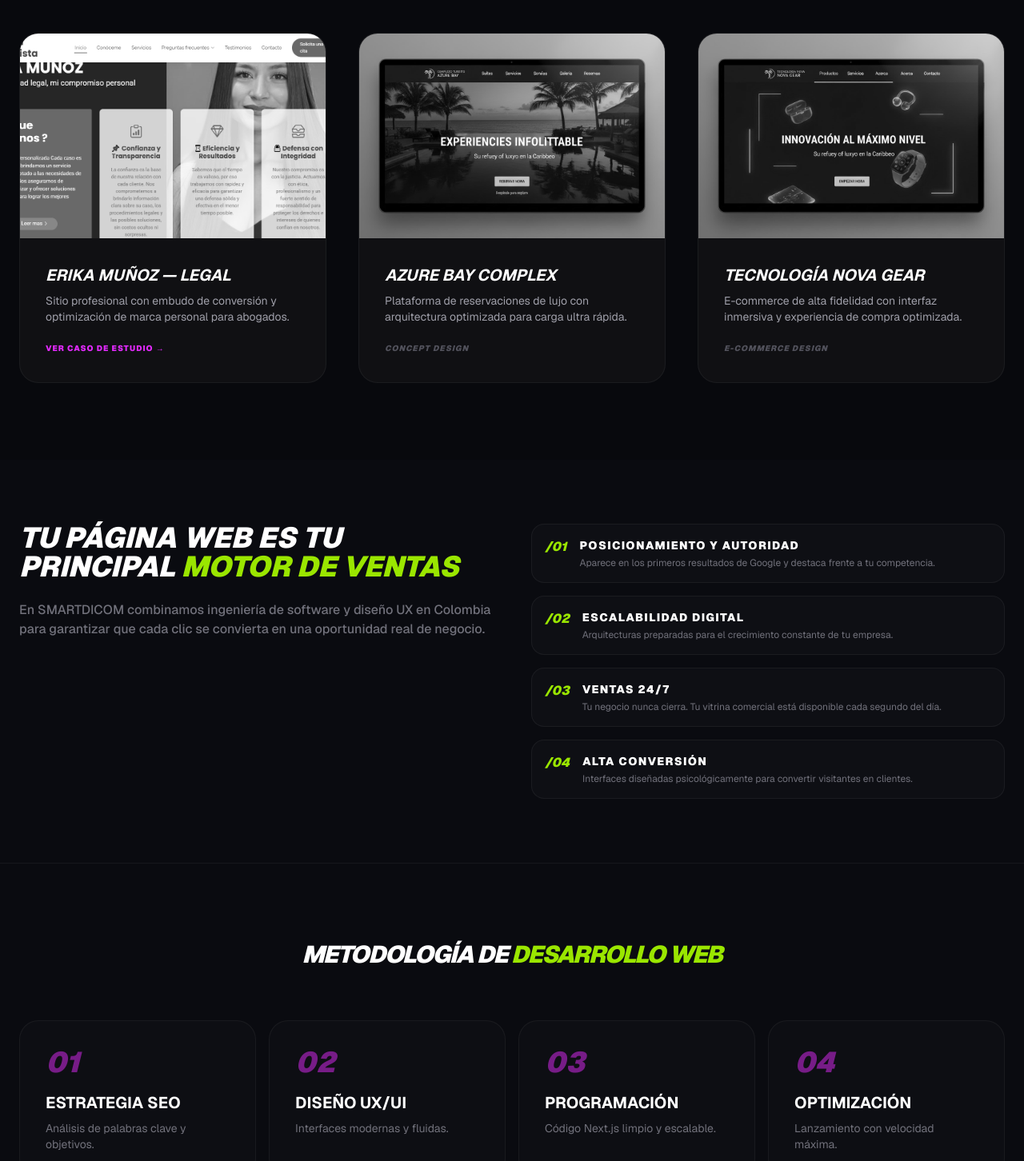
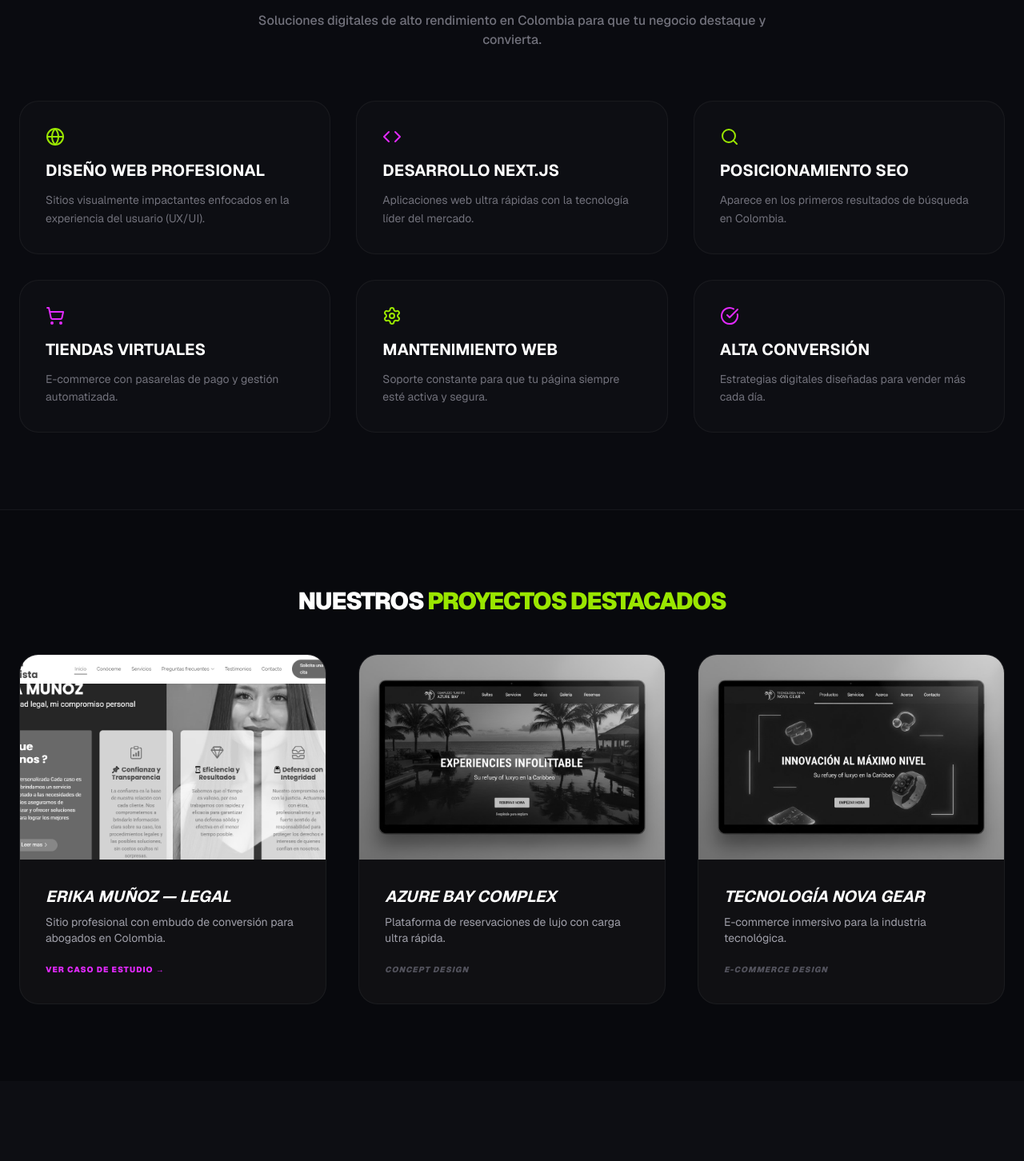
Before and after one commit to jhonfisiko/pagina, a Next.js app: page / in a window 1280 px wide. Shown: the part 980-2432 px from the top of the page at 80% size. Built offline with nearby package versions, Linux system fonts and the light colour scheme.

Commit message:
feat: optimización SEO completa, servicios y corrección de hidratación

```diff
--- a/app/page.tsx
+++ b/app/page.tsx
@@ -3,7 +3,7 @@
 import React, { useRef, useState, FormEvent } from 'react';
 import Image from 'next/image';
 import Link from 'next/link';
-import { ArrowRight, MessageCircle, Send, CheckCircle } from 'lucide-react';
+import { ArrowRight, MessageCircle, Send, CheckCircle, Globe, Code, Search, ShoppingCart, Settings } from 'lucide-react';
 import { motion, AnimatePresence } from 'framer-motion';
 
 export default function Home() {
@@ -40,7 +40,7 @@ export default function Home() {
   return (
     <div className="flex min-h-screen flex-col bg-[#0a0b10] font-sans text-white selection:bg-lime-500/30">
 
-      {/* BOTÓN WHATSAPP FLOTANTE - Optimizado para accesibilidad */}
+      {/* BOTÓN WHATSAPP FLOTANTE */}
       <motion.a
         href="https://wa.me/573113462128"
         target="_blank"
@@ -73,14 +73,15 @@ export default function Home() {
             </div>
           </Link>
           <div className="hidden md:flex gap-8 text-xs font-bold uppercase tracking-widest text-zinc-400 items-center">
-            <a href="#services" className="hover:text-white transition-colors">Servicios</a>
+            <a href="#servicios" className="hover:text-white transition-colors">Servicios</a>
+            <a href="#proyectos" className="hover:text-white transition-colors">Portafolio</a>
             <a href="#contact" className="hover:text-fuchsia-500 transition-colors">Contacto</a>
             <a href="https://wa.me/573113462128" className="px-5 py-2 bg-white text-black rounded-full hover:bg-lime-400 transition-all">Cotizar Proyecto</a>
           </div>
         </div>
       </motion.nav>
 
-      {/* HERO SECTION - H1 Optimizado con Keyword Local */}
+      {/* HERO SECTION */}
       <main className="relative flex flex-col items-center justify-center px-6 py-32 text-center overflow-hidden">
         <div className="absolute top-1/2 left-1/2 -translate-x-1/2 -translate-y-1/2 w-[500px] h-[500px] bg-fuchsia-600/10 blur-[120px] rounded-full -z-10" />
 
@@ -106,8 +107,39 @@ export default function Home() {
         </motion.div>
       </main>
 
-      {/* SECCIÓN DE PORTAFOLIO - H2 Semántico */}
-      <section id="services" className="py-24 px-6 bg-black/20">
+      {/* NUEVA SECCIÓN: SERVICIOS OPTIMIZADOS SEO */}
+      <section id="servicios" className="py-24 px-6 border-y border-white/5">
+        <div className="max-w-7xl mx-auto">
+          <div className="text-center mb-16">
+            <h2 className="text-4xl font-black uppercase italic mb-4">
+              Expertos en Desarrollo de <span className="text-lime-400">Páginas Web</span>
+            </h2>
+            <p className="text-zinc-500 max-w-2xl mx-auto font-medium">
+              Soluciones digitales de alto rendimiento en Colombia para que tu negocio destaque y convierta.
+            </p>
+          </div>
+
+          <div className="grid grid-cols-1 md:grid-cols-3 gap-8">
+            {[
+              { title: 'Diseño Web Profesional', desc: 'Sitios visualmente impactantes enfocados en la experiencia del usuario (UX/UI).', icon: <Globe className="text-lime-400" /> },
+              { title: 'Desarrollo Next.js', desc: 'Aplicaciones web ultra rápidas con la tecnología líder del mercado.', icon: <Code className="text-fuchsia-500" /> },
+              { title: 'Posicionamiento SEO', desc: 'Aparece en los primeros resultados de búsqueda en Colombia.', icon: <Search className="text-lime-400" /> },
+              { title: 'Tiendas Virtuales', desc: 'E-commerce con pasarelas de pago y gestión automatizada.', icon: <ShoppingCart className="text-fuchsia-500" /> },
+              { title: 'Mantenimiento Web', desc: 'Soporte constante para que tu página siempre esté activa y segura.', icon: <Settings className="text-lime-400" /> },
+              { title: 'Alta Conversión', desc: 'Estrategias digitales diseñadas para vender más cada día.', icon: <CheckCircle className="text-fuchsia-500" /> }
+            ].map((service, i) => (
+              <div key={i} className="p-8 rounded-3xl bg-zinc-900/30 border border-white/5 hover:border-lime-400/50 transition-all group">
+                <div className="mb-4">{service.icon}</div>
+                <h3 className="text-xl font-bold uppercase mb-3 group-hover:text-lime-400 transition-colors">{service.title}</h3>
+                <p className="text-zinc-500 text-sm leading-relaxed">{service.desc}</p>
+              </div>
+            ))}
+          </div>
+        </div>
+      </section>
+
+      {/* PORTAFOLIO */}
+      <section id="proyectos" className="py-24 px-6 bg-black/20">
         <div className="max-w-7xl mx-auto">
           <motion.h2
             initial={{ opacity: 0 }}
@@ -118,53 +150,35 @@ export default function Home() {
           </motion.h2>
 
           <div className="grid grid-cols-1 md:grid-cols-3 gap-10">
-            {/* Proyecto 1: Erika Muñoz */}
             <article className="group relative overflow-hidden rounded-3xl border border-white/5 bg-zinc-900/50">
               <div className="relative h-64 w-full overflow-hidden">
-                <Image
-                  src="/abogada.png"
-                  alt="Diseño web para Erika Muñoz Abogada - Especialista Legal en Colombia"
-                  fill
-                  className="object-cover transition-all duration-500 grayscale-0 md:grayscale md:group-hover:grayscale-0 md:group-hover:scale-110"
-                />
+                <Image src="/abogada.png" alt="Diseño web para Erika Muñoz Abogada" fill className="object-cover transition-all duration-500 md:grayscale md:group-hover:grayscale-0 md:group-hover:scale-110" />
               </div>
               <div className="p-8">
                 <h3 className="text-xl font-bold mb-2 uppercase italic text-white group-hover:text-lime-400 transition-colors">Erika Muñoz — Legal</h3>
-                <p className="text-zinc-400 text-sm mb-4">Sitio profesional con embudo de conversión y optimización de marca personal para abogados.</p>
+                <p className="text-zinc-400 text-sm mb-4">Sitio profesional con embudo de conversión para abogados en Colombia.</p>
                 <a href="https://erikamunoz.vercel.app/" target="_blank" rel="noopener noreferrer" className="text-[10px] font-black uppercase tracking-widest text-fuchsia-500 hover:text-white transition-colors">Ver Caso de Estudio →</a>
               </div>
             </article>
 
-            {/* Proyecto 2: Azure Bay */}
             <article className="group relative overflow-hidden rounded-3xl border border-white/5 bg-zinc-900/50">
               <div className="relative h-64 w-full overflow-hidden">
-                <Image
-                  src="/azure-bay.jpg"
-                  alt="Plataforma Azure Bay Complex - Desarrollo web inmobiliario de lujo"
-                  fill
-                  className="object-cover transition-all duration-500 grayscale-0 md:grayscale md:group-hover:grayscale-0 md:group-hover:scale-110"
-                />
+                <Image src="/azure-bay.jpg" alt="Azure Bay Complex" fill className="object-cover transition-all duration-500 md:grayscale md:group-hover:grayscale-0 md:group-hover:scale-110" />
               </div>
               <div className="p-8">
                 <h3 className="text-xl font-bold mb-2 uppercase italic text-white group-hover:text-lime-400 transition-colors">Azure Bay Complex</h3>
-                <p className="text-zinc-400 text-sm mb-4">Plataforma de reservaciones de lujo con arquitectura optimizada para carga ultra rápida.</p>
+                <p className="text-zinc-400 text-sm mb-4">Plataforma de reservaciones de lujo con carga ultra rápida.</p>
                 <span className="text-[10px] font-black uppercase tracking-widest text-zinc-600 italic">Concept Design</span>
               </div>
             </article>
 
-            {/* Proyecto 3: Nova Gear */}
             <article className="group relative overflow-hidden rounded-3xl border border-white/5 bg-zinc-900/50">
               <div className="relative h-64 w-full overflow-hidden">
-                <Image
-                  src="/nova-gear.jpg"
-                  alt="E-commerce Nova Gear - Desarrollo de tiendas online en Colombia"
-                  fill
-                  className="object-cover transition-all duration-500 grayscale-0 md:grayscale md:group-hover:grayscale-0 md:group-hover:scale-110"
-                />
+                <Image src="/nova-gear.jpg" alt="E-commerce Nova Gear" fill className="object-cover transition-all duration-500 md:grayscale md:group-hover:grayscale-0 md:group-hover:scale-110" />
               </div>
               <div className="p-8">
                 <h3 className="text-xl font-bold mb-2 uppercase italic text-white group-hover:text-lime-400 transition-colors">Tecnología Nova Gear</h3>
-                <p className="text-zinc-400 text-sm mb-4">E-commerce de alta fidelidad con interfaz inmersiva y experiencia de compra optimizada.</p>
+                <p className="text-zinc-400 text-sm mb-4">E-commerce inmersivo para la industria tecnológica.</p>
                 <span className="text-[10px] font-black uppercase tracking-widest text-zinc-600 italic">E-commerce Design</span>
               </div>
             </article>
@@ -172,79 +186,24 @@ export default function Home() {
         </div>
       </section>
 
-      {/* SECCIÓN VALOR - H2 para "Motor de Ventas" */}
-      <section className="max-w-7xl mx-auto px-6">
-        <div className="grid grid-cols-1 md:grid-cols-2 gap-12 py-20">
-          <div>
-            <h2 className="text-4xl font-black uppercase italic leading-none mb-6">
-              Tu página web es tu<br/> principal <span className="text-lime-400">Motor de Ventas</span>
-            </h2>
-            <p className="text-zinc-500 mb-8 font-medium">
-              En SMARTDICOM combinamos ingeniería de software y diseño UX en Colombia para
-              garantizar que cada clic se convierta en una oportunidad real de negocio.
-            </p>
-          </div>
-
-          <div className="space-y-4">
-            {[
-              { t: 'Posicionamiento y Autoridad', d: 'Aparece en los primeros resultados de Google y destaca frente a tu competencia.' },
-              { t: 'Escalabilidad Digital', d: 'Arquitecturas preparadas para el crecimiento constante de tu empresa.' },
-              { t: 'Ventas 24/7', d: 'Tu negocio nunca cierra. Tu vitrina comercial está disponible cada segundo del día.' },
-              { t: 'Alta Conversión', d: 'Interfaces diseñadas psicológicamente para convertir visitantes en clientes.' }
-            ].map((item, i) => (
-              <div key={i} className="flex gap-4 p-4 rounded-2xl bg-white/[0.02] border border-white/5 hover:bg-white/[0.05] transition-colors">
-                <div className="text-lime-400 font-black italic">/0{i+1}</div>
-                <div>
-                  <h4 className="text-sm font-black uppercase tracking-widest">{item.t}</h4>
-                  <p className="text-xs text-zinc-500 mt-1">{item.d}</p>
-                </div>
-              </div>
-            ))}
-          </div>
-        </div>
-      </section>
-
-      {/* SECCIÓN DE PROCESO */}
-      <section className="py-24 px-6 border-t border-white/5">
-        <div className="max-w-7xl mx-auto">
-          <h2 className="text-3xl font-black italic uppercase mb-16 tracking-tighter text-center">
-            Metodología de <span className="text-lime-400">Desarrollo Web</span>
-          </h2>
-          <div className="grid grid-cols-1 md:grid-cols-4 gap-4">
-            {[
-              { step: '01', title: 'Estrategia SEO', desc: 'Análisis de palabras clave y objetivos.' },
-              { step: '02', title: 'Diseño UX/UI', desc: 'Interfaces modernas y fluidas.' },
-              { step: '03', title: 'Programación', desc: 'Código Next.js limpio y escalable.' },
-              { step: '04', title: 'Optimización', desc: 'Lanzamiento con velocidad máxima.' }
-            ].map((item, i) => (
-              <div key={i} className="p-8 bg-zinc-900/30 rounded-3xl border border-white/5">
-                <span className="text-fuchsia-500 font-black text-4xl italic opacity-50">{item.step}</span>
-                <h3 className="text-xl font-bold uppercase mt-4 mb-2">{item.title}</h3>
-                <p className="text-zinc-500 text-sm">{item.desc}</p>
-              </div>
-            ))}
-          </div>
-        </div>
-      </section>
-
-      {/* SECCIÓN DE FAQ - H2 con contenido relevante */}
+      {/* FAQ */}
       <section className="py-24 px-6 bg-white/[0.01]">
         <div className="max-w-3xl mx-auto">
           <h2 className="text-center text-2xl font-black uppercase italic mb-12">Consultas sobre <span className="text-fuchsia-500">Desarrollo Web</span></h2>
           <div className="space-y-4">
             <article className="p-6 bg-zinc-900/50 rounded-2xl border border-white/5">
               <h4 className="font-bold text-sm uppercase mb-2">¿Cómo ayudan al SEO de mi empresa en Colombia?</h4>
-              <p className="text-zinc-500 text-sm">Optimizamos cada línea de código y estructura de datos para que Google indexe tu contenido rápidamente en el mercado colombiano.</p>
+              <p className="text-zinc-500 text-sm">Optimizamos cada línea de código y estructura para que Google indexe tu contenido rápidamente en el mercado local.</p>
             </article>
             <article className="p-6 bg-zinc-900/50 rounded-2xl border border-white/5">
-              <h4 className="font-bold text-sm uppercase mb-2">¿Mis clientes podrán ver la web en celulares?</h4>
-              <p className="text-zinc-500 text-sm">Totalmente. Aplicamos diseño Mobile-First para garantizar una experiencia perfecta en cualquier dispositivo.</p>
+              <h4 className="font-bold text-sm uppercase mb-2">¿Por qué usar Next.js para mi página web?</h4>
+              <p className="text-zinc-500 text-sm">Es la tecnología más rápida del mercado, lo que garantiza que tus clientes no abandonen el sitio por lentitud.</p>
             </article>
           </div>
         </div>
       </section>
 
-      {/* FORMULARIO DE CONTACTO */}
+      {/* CONTACT FORM */}
       <section id="contact" className="py-24 px-6">
         <motion.div
           viewport={{ once: true }}
@@ -254,63 +213,34 @@ export default function Home() {
         >
           <div className="mb-12">
             <h2 className="text-4xl font-black mb-2 uppercase italic text-lime-400">Solicitar Propuesta</h2>
-            <p className="text-zinc-500 font-bold uppercase tracking-widest text-xs">Agencia de desarrollo web SmartDicom - ceo@smartdicom.com</p>
+            <p className="text-zinc-500 font-bold uppercase tracking-widest text-xs">Agencia SmartDicom — ceo@smartdicom.com</p>
           </div>
 
           <form ref={formRef} onSubmit={handleSubmit} className="space-y-6">
             <div className="grid grid-cols-1 md:grid-cols-2 gap-6">
               <div className="flex flex-col gap-2">
                 <label htmlFor="cliente" className="text-[10px] uppercase font-bold text-zinc-600 ml-4">Nombre o Empresa</label>
-                <input
-                  id="cliente"
-                  name="Cliente"
-                  type="text"
-                  required
-                  placeholder="Ej: Juan Pérez"
-                  className="w-full px-8 py-5 rounded-2xl bg-black/50 border border-white/10 focus:border-lime-400 outline-none transition-all"
-                />
+                <input id="cliente" name="Cliente" type="text" required className="w-full px-8 py-5 rounded-2xl bg-black/50 border border-white/10 focus:border-lime-400 outline-none transition-all" />
               </div>
               <div className="flex flex-col gap-2">
-                <label htmlFor="email" className="text-[10px] uppercase font-bold text-zinc-600 ml-4">Correo Electrónico</label>
-                <input
-                  id="email"
-                  name="Email"
-                  type="email"
-                  required
-                  placeholder="juan@empresa.com"
-                  className="w-full px-8 py-5 rounded-2xl bg-black/50 border border-white/10 focus:border-fuchsia-500 outline-none transition-all"
-                />
+                <label htmlFor="email" className="text-[10px] uppercase font-bold text-zinc-600 ml-4">Correo</label>
+                <input id="email" name="Email" type="email" required className="w-full px-8 py-5 rounded-2xl bg-black/50 border border-white/10 focus:border-fuchsia-500 outline-none transition-all" />
               </div>
             </div>
             <div className="flex flex-col gap-2">
-              <label htmlFor="mensaje" className="text-[10px] uppercase font-bold text-zinc-600 ml-4">Detalles de tu Sitio Web</label>
-              <textarea
-                id="mensaje"
-                name="Mensaje"
-                required
-                rows={4}
-                placeholder="Cuéntanos sobre tu proyecto y objetivos de negocio..."
-                className="w-full px-8 py-5 rounded-3xl bg-black/50 border border-white/10 focus:border-lime-400 outline-none transition-all"
-              />
+              <label htmlFor="mensaje" className="text-[10px] uppercase font-bold text-zinc-600 ml-4">Detalles del Proyecto</label>
+              <textarea id="mensaje" name="Mensaje" required rows={4} className="w-full px-8 py-5 rounded-3xl bg-black/50 border border-white/10 focus:border-lime-400 outline-none transition-all" />
             </div>
 
-            <button
-              type="submit"
-              disabled={loading || submitted}
-              className="w-full relative overflow-hidden bg-white text-black font-black uppercase py-6 rounded-2xl transition-all disabled:opacity-70"
-            >
+            <button type="submit" disabled={loading || submitted} className="w-full relative overflow-hidden bg-white text-black font-black uppercase py-6 rounded-2xl transition-all disabled:opacity-70">
               <AnimatePresence mode="wait">
                 {submitted ? (
-                  <motion.div
-                    key="success"
-                    initial={{ scale: 0.8 }} animate={{ scale: 1 }}
-                    className="flex items-center justify-center gap-2 text-emerald-600"
-                  >
-                    <CheckCircle size={20} /> PROPUESTA ENVIADA CON ÉXITO
+                  <motion.div key="success" initial={{ scale: 0.8 }} animate={{ scale: 1 }} className="flex items-center justify-center gap-2 text-emerald-600">
+                    <CheckCircle size={20} /> ENVIADO CON ÉXITO
                   </motion.div>
                 ) : (
                   <motion.div key="idle" className="flex items-center justify-center gap-2">
-                    {loading ? "ENVIANDO SOLICITUD..." : "ENVIAR AHORA"} <Send size={18} />
+                    {loading ? "ENVIANDO..." : "ENVIAR AHORA"} <Send size={18} />
                   </motion.div>
                 )}
               </AnimatePresence>
```
